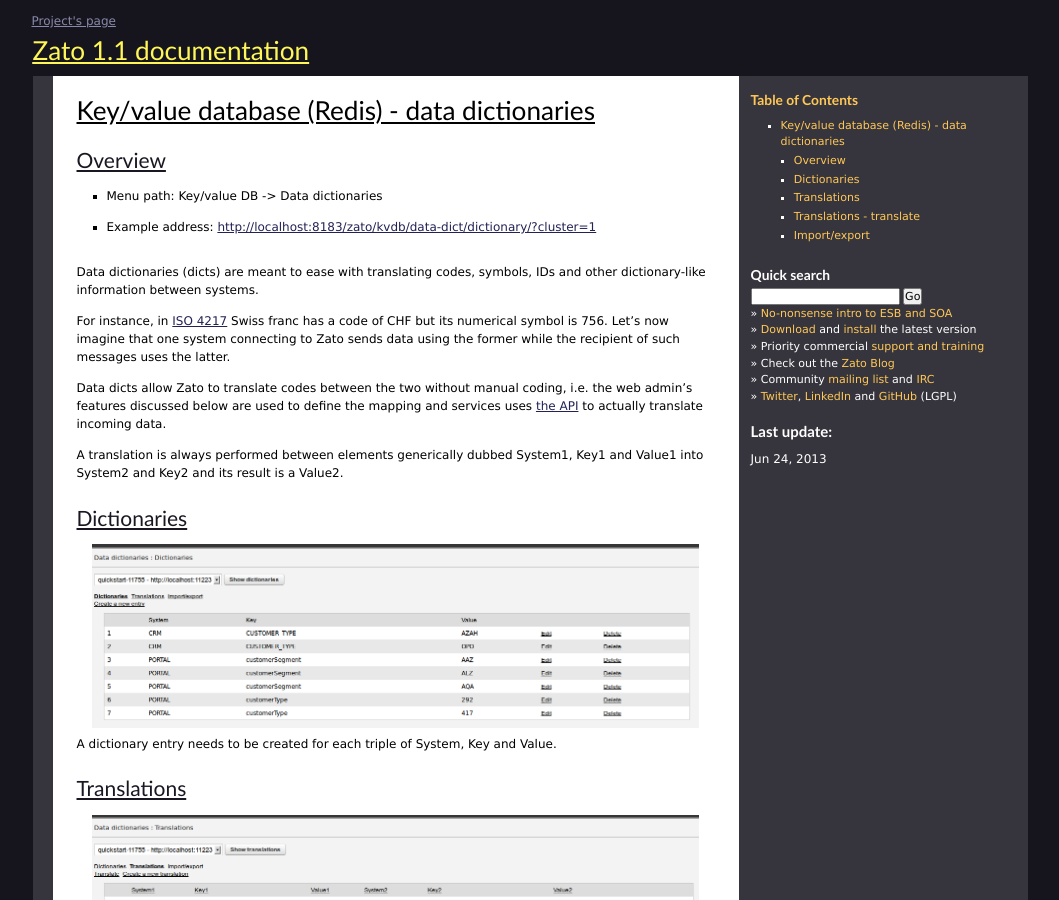
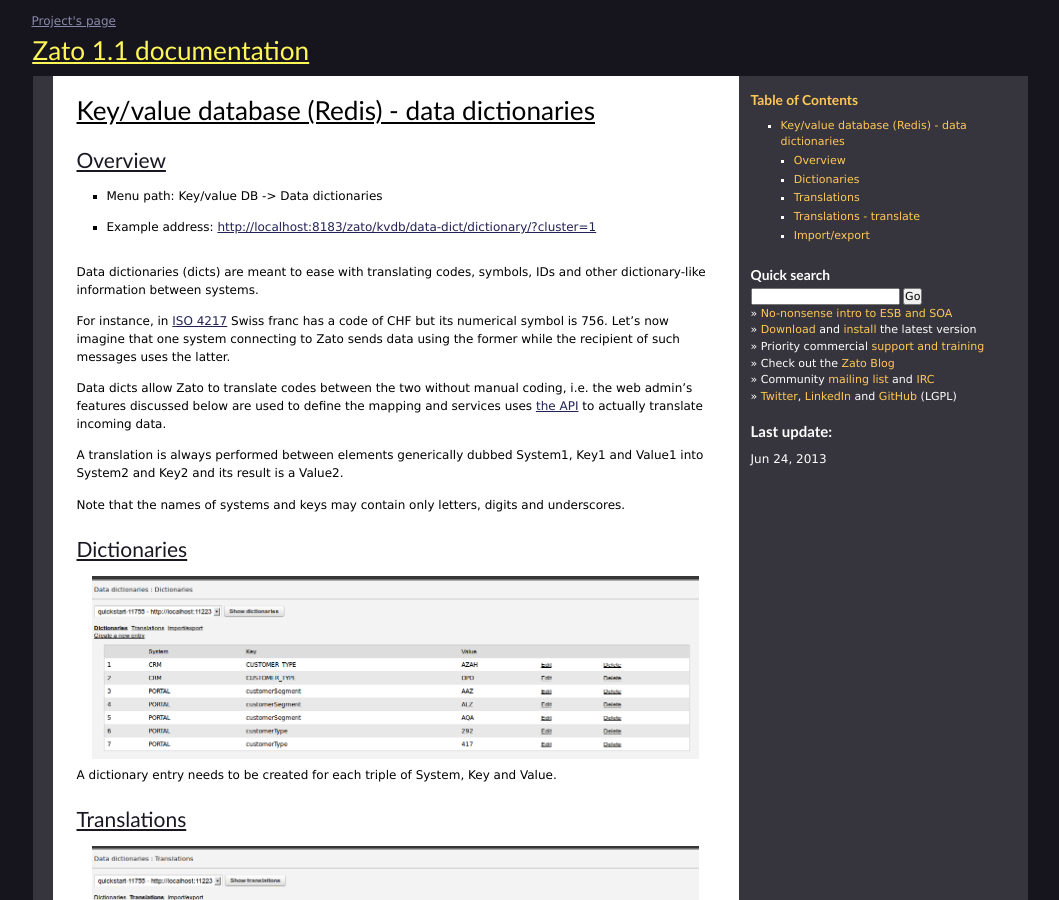
Before and after one commit to rfdiazpr/zato-docs, a Sphinx documentation site: the page built from sphinx/web-admin/kvdb/data-dict.txt, in a window 1280 px wide and 900 px high. Shown: the whole window, without its empty margins (110-1169 px from the left). Built offline with Sphinx 7.4.7, drawn with Linux system fonts in a browser that asks for light colours.

Commit message:
Added note that systems/keys may contain only letters, digits and underscores (closes zatosource/zato#61).

```diff
--- a/sphinx/web-admin/kvdb/data-dict.txt
+++ b/sphinx/web-admin/kvdb/data-dict.txt
@@ -22,6 +22,8 @@
 
 A translation is always performed between elements generically dubbed System1,
 Key1 and Value1 into System2 and Key2 and its result is a Value2.
+
+Note that the names of systems and keys may contain only letters, digits and underscores.
 
 Dictionaries
 ------------
```
